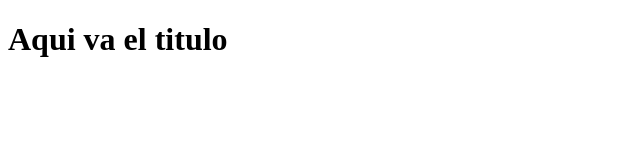
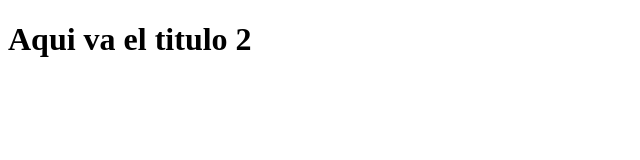
Before and after one commit to haroldb2/Prueba, a plain HTML site: page index.html in a window 1280 px wide. Shown: the full height of the page, 0-640 px from the left. Drawn offline with Linux system fonts and the light colour scheme.

Commit message:
New Test

```diff
--- a/index.html
+++ b/index.html
@@ -7,6 +7,6 @@
     <title>Document</title>
 </head>
 <body>
-    <h1>Aqui va el titulo</h1>
+    <h1>Aqui va el titulo 2</h1>
 </body>
 </html>
```
